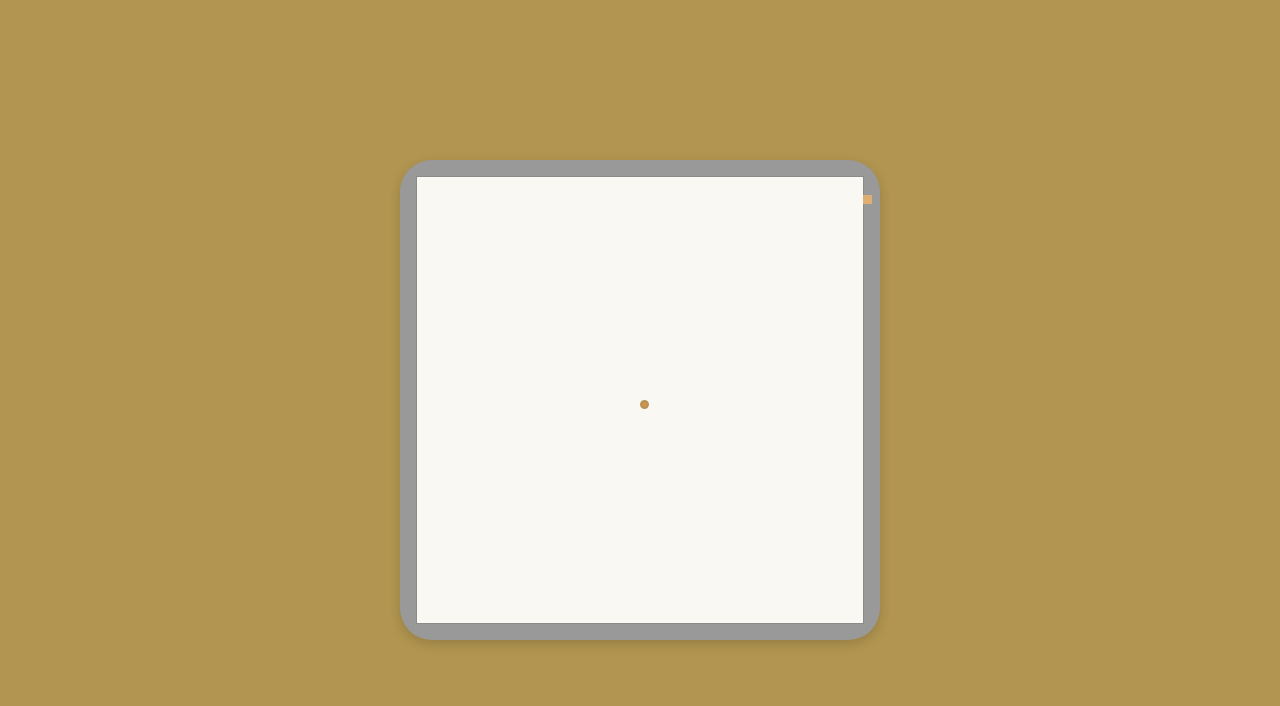
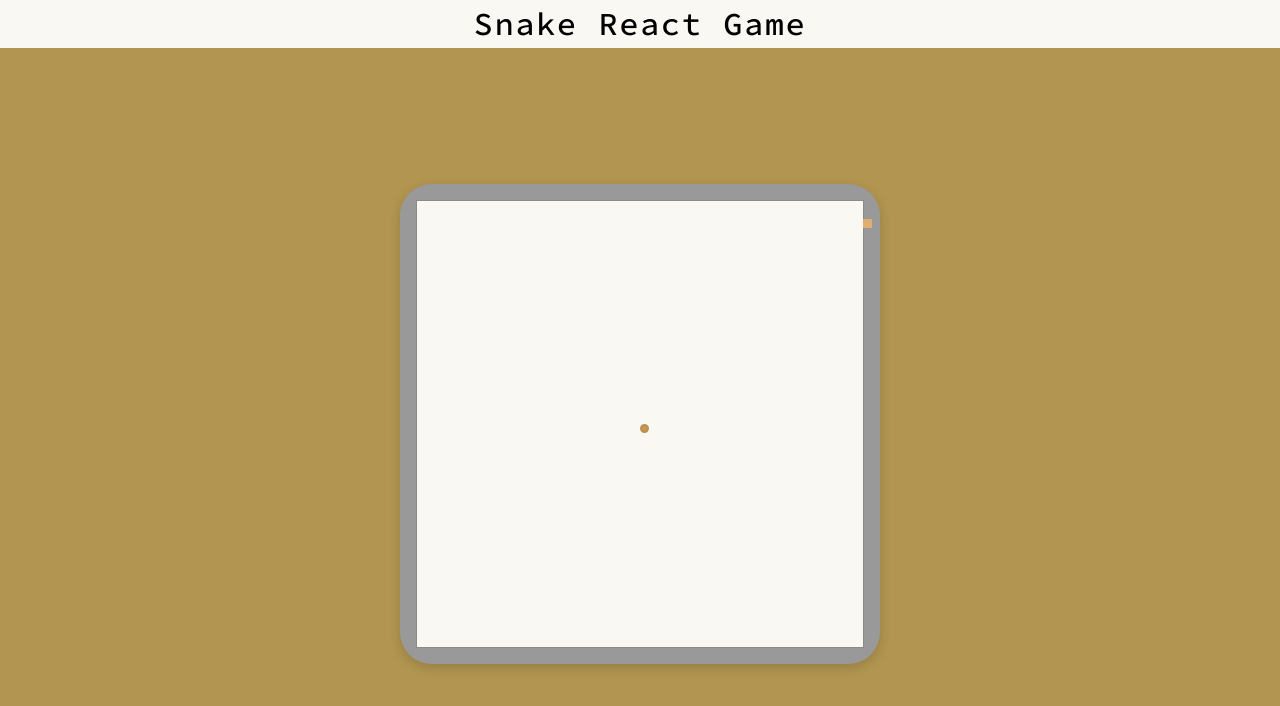
Before and after one commit to mmorganj41/react-snake, a React (Vite) app: page / in a window 1280 px wide. Shown: the top 706 px of the page. Built offline with nearby package versions, Linux system fonts and the light colour scheme.

Commit message:
add header

```diff
--- a/src/App.css
+++ b/src/App.css
@@ -1,42 +1,10 @@
-:root {
-  --colorThemeExtraDark: #422C16;
-  --colorThemeDarker: #645342;
-  --colorThemeDark: #B19550;
-  --colorThemeMedium: #F1EBC0;
-  --colorThemeLight: #F9F8F3;
-  --colorThemeOrange: #D79050;
-  --colorThemeLightOrange: #deae72;
-  --boardSize: 28rem;
-}
-
-*,
-*::after,
-*::before {
-  box-sizing: border-box;
-  padding: 0;
-  margin: 0;
-}
-
-body {
-  font-size: 1rem;
-}
-
-main {
-  display: flex;
-  flex-direction: column;
-}
-
-#root {
-  width: 100%;
-}
-
 .App {
   background-color: var(--colorThemeDark);
   display: flex;
   flex-direction: column;
   justify-content: center;
   align-items: center;
-  height: 100vh;
+  height: calc(100vh - 3rem);
   width: 100%;
 }
 
--- a/src/App.tsx
+++ b/src/App.tsx
@@ -5,6 +5,7 @@ import FoodItem from './components/FoodItem/FoodItem';
 import SnakeItem from './components/SnakeItem/SnakeItem';
 
 import './App.css'
+import Header from './components/Header/Header';
 
 export type Direction = 'right' | 'left' | 'up' | 'down';
 type SnakeSegment = [number, number];
@@ -26,7 +27,6 @@ const movementDictionary = {
   'down': 'up',
 }
 
-export default function App() {
 const initialState: State = {
   game: true,
   food: [25,25],
@@ -35,6 +35,7 @@ export default function App() {
   speed: 100,
 }
 
+export default function App() {
   let [state, dispatch] = useImmerReducer(stateReducer, initialState);
 
   useEffect(() => {
@@ -44,7 +45,6 @@ export default function App() {
       document.removeEventListener('keydown', controls);
     }
   }, []);
-
   useEffect(() => {
     const gameInterval = setInterval(moveSnake, state.speed);
     return () => {
@@ -88,6 +88,8 @@ export default function App() {
   }
 
   return (
+    <>
+    <Header />
     <div className="App">
       <div className="container">
         <div className='game'>
@@ -96,6 +98,7 @@ export default function App() {
         </div>
       </div>
     </div>
+    </>
   )
 }
 
--- /dev/null
+++ b/src/components/Header/Header.css
@@ -0,0 +1,13 @@
+.Header {
+    background-color: var(--colorThemeLight);
+    height: 3rem;
+    width: 100%;
+    display: flex;
+    justify-content: center;
+    align-items: center;
+    font-weight: 500;
+    letter-spacing: .1rem;
+    font-size: 2rem;
+    top: 0;
+    left: 0%;
+}
--- /dev/null
+++ b/src/components/Header/Header.tsx
@@ -0,0 +1,5 @@
+import './Header.css';
+
+export default function Header() {
+    return (<nav className='Header'>Snake React Game</nav>)
+}
--- a/src/index.css
+++ b/src/index.css
@@ -1,69 +1,34 @@
+@import url('https://fonts.googleapis.com/css2?family=Source+Code+Pro:ital,wght@0,200;0,300;0,400;0,500;0,600;0,700;0,800;0,900;1,200;1,300;1,400;1,500;1,600;1,700;1,800;1,900&display=swap');
+
 :root {
-  font-family: Inter, system-ui, Avenir, Helvetica, Arial, sans-serif;
-  line-height: 1.5;
-  font-weight: 400;
-
-  color-scheme: light dark;
-  color: rgba(255, 255, 255, 0.87);
-  background-color: #242424;
-
-  font-synthesis: none;
-  text-rendering: optimizeLegibility;
-  -webkit-font-smoothing: antialiased;
-  -moz-osx-font-smoothing: grayscale;
-  -webkit-text-size-adjust: 100%;
+  --colorThemeExtraDark: #422C16;
+  --colorThemeDarker: #645342;
+  --colorThemeDark: #B19550;
+  --colorThemeMedium: #F1EBC0;
+  --colorThemeLight: #F9F8F3;
+  --colorThemeOrange: #D79050;
+  --colorThemeLightOrange: #deae72;
+  --boardSize: 28rem;
 }
 
-a {
-  font-weight: 500;
-  color: #646cff;
-  text-decoration: inherit;
-}
-a:hover {
-  color: #535bf2;
+*,
+*::after,
+*::before {
+  box-sizing: border-box;
+  padding: 0;
+  margin: 0;
 }
 
 body {
-  margin: 0;
-  display: flex;
-  place-items: center;
-  min-width: 320px;
-  min-height: 100vh;
+  font-size: 1rem;
+  font-family: 'Source Code Pro', Arial, Helvetica, sans-serif;
 }
 
-h1 {
-  font-size: 3.2em;
-  line-height: 1.1;
+main {
+  display: flex;
+  flex-direction: column;
 }
 
-button {
-  border-radius: 8px;
-  border: 1px solid transparent;
-  padding: 0.6em 1.2em;
-  font-size: 1em;
-  font-weight: 500;
-  font-family: inherit;
-  background-color: #1a1a1a;
-  cursor: pointer;
-  transition: border-color 0.25s;
+#root {
+  width: 100%;
 }
-button:hover {
-  border-color: #646cff;
-}
-button:focus,
-button:focus-visible {
-  outline: 4px auto -webkit-focus-ring-color;
-}
-
-@media (prefers-color-scheme: light) {
-  :root {
-    color: #213547;
-    background-color: #ffffff;
-  }
-  a:hover {
-    color: #747bff;
-  }
-  button {
-    background-color: #f9f9f9;
-  }
-}
```
Lines whose indentation alone changed are shown as unchanged.
